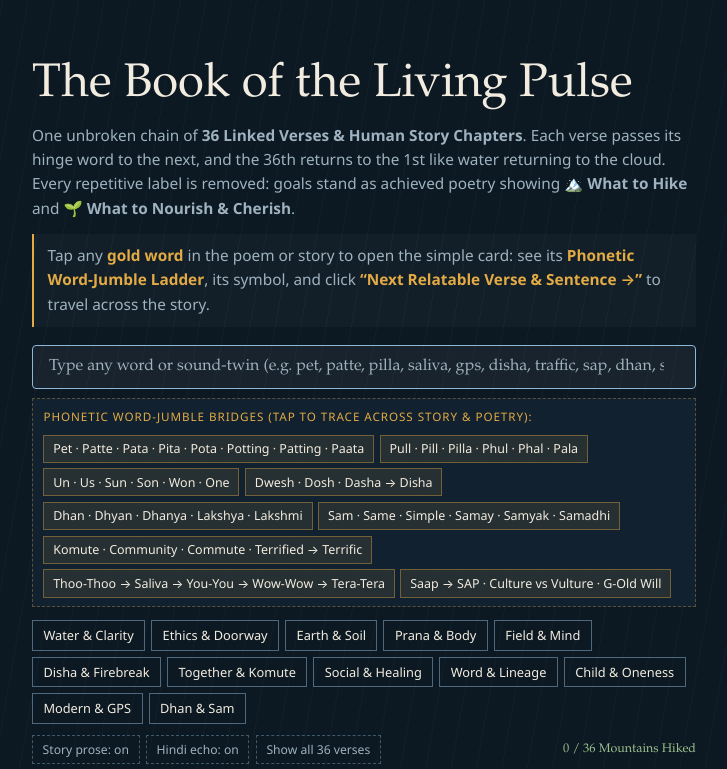
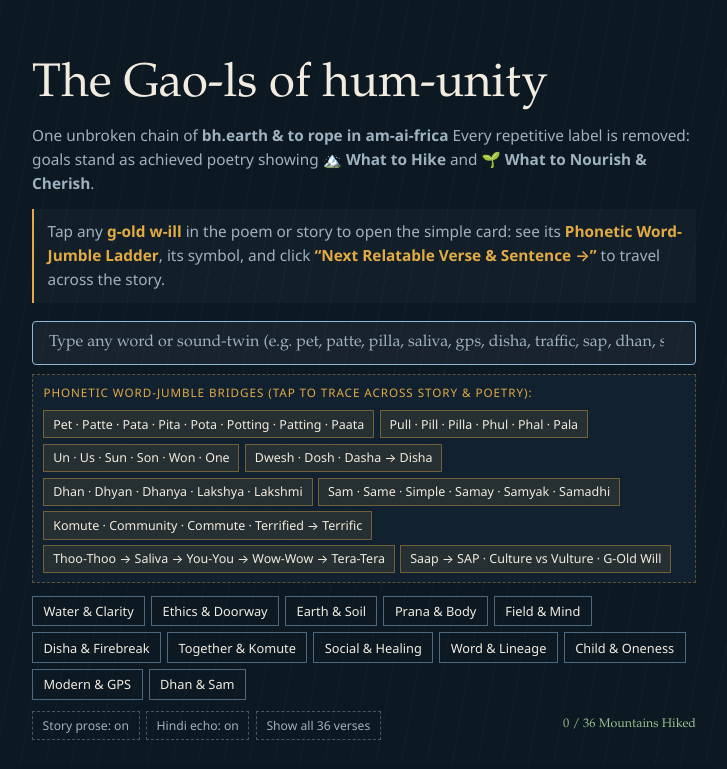
Before and after one commit to bhearth/Culture, a plain HTML site: page gaols1.html in a window 1280 px wide. Shown: the top 769 px of the page, without its empty margins (276-1003 px from the left). Drawn offline with Linux system fonts and the light colour scheme.

Commit message:
Update gaols1.html

```diff
--- a/gaols1.html
+++ b/gaols1.html
@@ -223,9 +223,9 @@ footer p{margin:0 0 .9rem}
 <div id="soil" aria-hidden="true"></div>
 <div class="page">
   <header class="intro">
-    <h1>The Book of the Living Pulse</h1>
-    <p>One unbroken chain of <b>36 Linked Verses &amp; Human Story Chapters</b>. Each verse passes its hinge word to the next, and the 36th returns to the 1st like water returning to the cloud. Every repetitive label is removed: goals stand as achieved poetry showing <b>🏔️ What to Hike</b> and <b>🌱 What to Nourish &amp; Cherish</b>.</p>
-    <p class="key">Tap any <b>gold word</b> in the poem or story to open the simple card: see its <b>Phonetic Word-Jumble Ladder</b>, its symbol, and click <b>“Next Relatable Verse &amp; Sentence →”</b> to travel across the story.</p>
+    <h1>The Gao-ls of hum-unity</h1>
+    <p>One unbroken chain of <b> bh.earth &amp; to rope in am-ai-frica</b> Every repetitive label is removed: goals stand as achieved poetry showing <b>🏔️ What to Hike</b> and <b>🌱 What to Nourish &amp; Cherish</b>.</p>
+    <p class="key">Tap any <b>g-old w-ill</b> in the poem or story to open the simple card: see its <b>Phonetic Word-Jumble Ladder</b>, its symbol, and click <b>“Next Relatable Verse &amp; Sentence →”</b> to travel across the story.</p>
 
     <div class="search-wrap">
       <input id="q" type="search" autocomplete="off" placeholder="Type any word or sound-twin (e.g. pet, patte, pilla, saliva, gps, disha, traffic, sap, dhan, sun)...">
```
